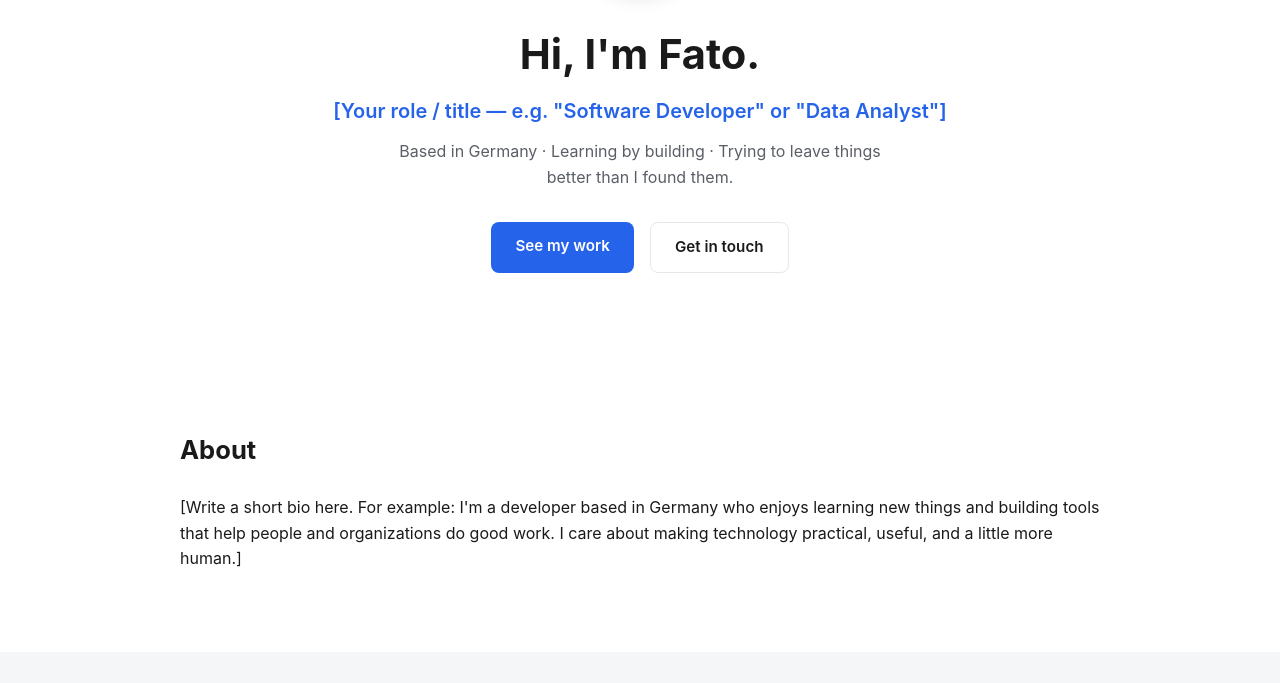
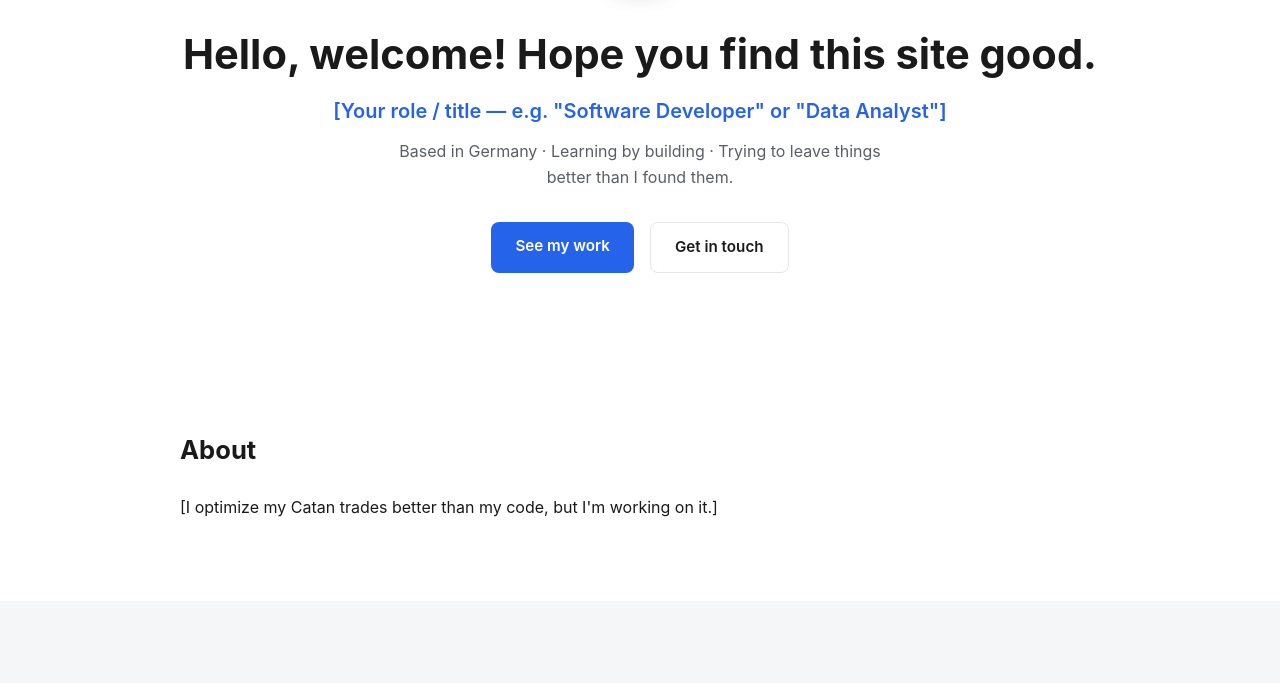
Before and after one commit to soyfatointhewelt/soyfatointhewelt.github.io, a plain HTML site: page index.html in a window 1280 px wide. Shown: the part 303-986 px from the top of the page. Drawn offline with Linux system fonts and the light colour scheme.

Commit message:
Update index.html

```diff
--- a/index.html
+++ b/index.html
@@ -27,7 +27,7 @@
       <div class="container">
         <img src="FatimaSanchezGithub.JPG" alt="Fatima Sanchez" class="avatar">
         <!-- EDIT ME: replace with your name and a one-line title -->
-        <h1>Hi, I'm Fato.</h1>
+        <h1>Hello, welcome! Hope you find this site good.</h1>
         <p class="tagline">[Your role / title — e.g. "Software Developer" or "Data Analyst"]</p>
         <p class="hero-sub">Based in Germany · Learning by building · Trying to leave things better than I found them.</p>
         <div class="hero-actions">
@@ -42,9 +42,7 @@
         <h2>About</h2>
         <!-- EDIT ME: 2-4 sentences about you -->
         <p>
-          [Write a short bio here. For example: I'm a developer based in Germany who enjoys
-          learning new things and building tools that help people and organizations do good work.
-          I care about making technology practical, useful, and a little more human.]
+          [I optimize my Catan trades better than my code, but I'm working on it.]
         </p>
       </div>
     </section>
```
